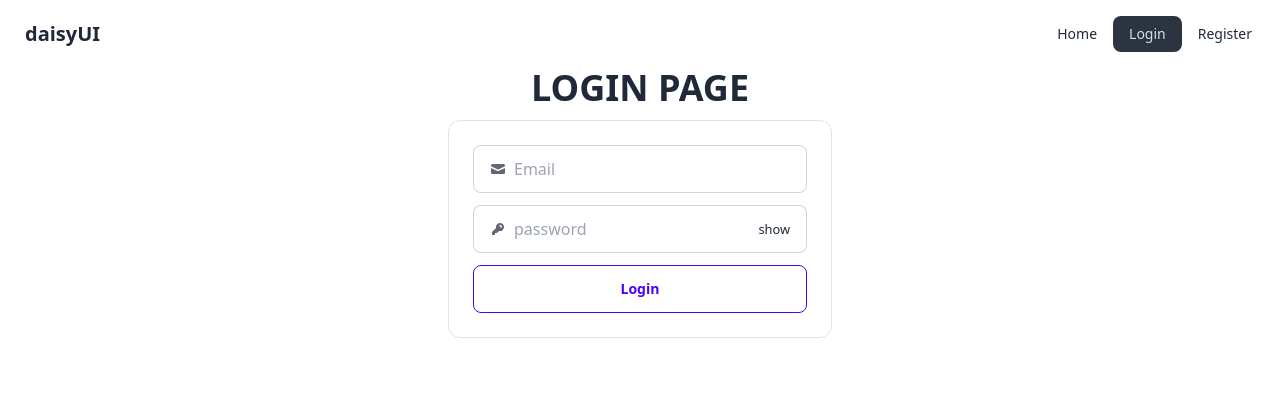
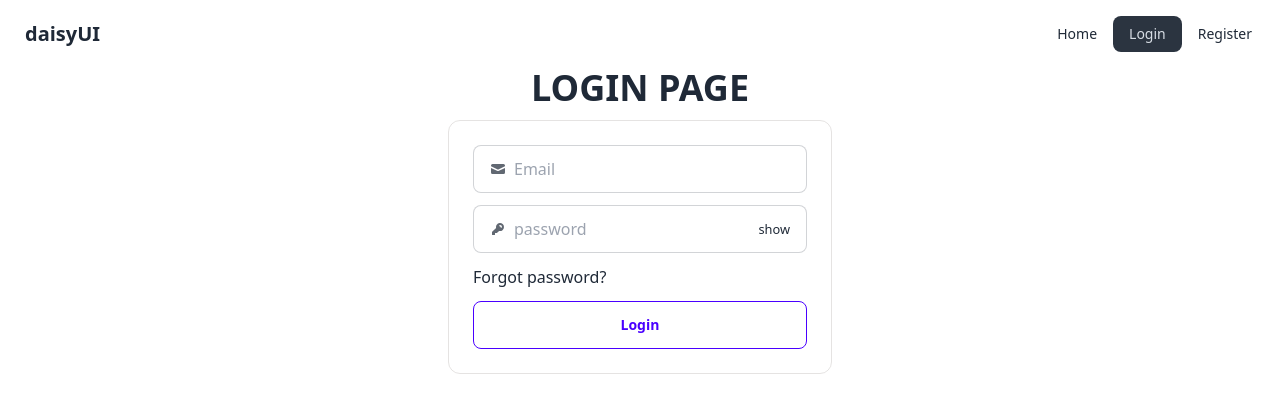
Before and after one commit to Jisan-Dev/M50-user-email-pass-auth, a React (Vite) app: page /login in a window 1280 px wide. Shown: the top 412 px of the page. Built offline with nearby package versions, Linux system fonts and the light colour scheme.

Commit message:
added forgot password? feature to reset password through email

```diff
--- a/src/pages/login/Login.jsx
+++ b/src/pages/login/Login.jsx
@@ -1,16 +1,22 @@
-import { signInWithEmailAndPassword } from 'firebase/auth';
-import { useState } from 'react';
+import { sendPasswordResetEmail, signInWithEmailAndPassword } from 'firebase/auth';
+import { useRef, useState } from 'react';
 import auth from '../../firebase/firebase.config';
 
 const Login = () => {
   const [isPassVisible, setIsPassVisible] = useState(false);
   const [loginError, setLoginError] = useState('');
   const [success, setSuccess] = useState('');
+  const emailRef = useRef(null);
 
   const handleLogin = (e) => {
     e.preventDefault();
     const email = e.target.email.value;
     const password = e.target.password.value;
+
+    // reset error message
+    setLoginError('');
+    // reset success message
+    setSuccess('');
 
     signInWithEmailAndPassword(auth, email, password)
       .then((result) => {
@@ -19,6 +25,28 @@ const Login = () => {
       })
       .catch((error) => {
         console.log(error);
+        setLoginError(error.message);
+      });
+  };
+
+  const handleForgotPassword = () => {
+    const email = emailRef.current.value;
+
+    if (!email) {
+      setLoginError('Please enter an email');
+      return;
+    } else if (!/^[^\s@]+@[^\s@]+\.[^\s@]+$/.test(email)) {
+      setLoginError('Please write a valid email');
+      return;
+    }
+
+    sendPasswordResetEmail(auth, email)
+      .then(() => {
+        console.log('logged in');
+        setSuccess('password reset email sent');
+      })
+      .catch((error) => {
+        console.log(error.message);
         setLoginError(error.message);
       });
   };
@@ -32,7 +60,7 @@ const Login = () => {
             <path d="M2.5 3A1.5 1.5 0 0 0 1 4.5v.793c.026.009.051.02.076.032L7.674 8.51c.206.1.446.1.652 0l6.598-3.185A.755.755 0 0 1 15 5.293V4.5A1.5 1.5 0 0 0 13.5 3h-11Z" />
             <path d="M15 6.954 8.978 9.86a2.25 2.25 0 0 1-1.956 0L1 6.954V11.5A1.5 1.5 0 0 0 2.5 13h11a1.5 1.5 0 0 0 1.5-1.5V6.954Z" />
           </svg>
-          <input type="email" name="email" className="grow" placeholder="Email" required />
+          <input type="email" ref={emailRef} name="email" className="grow" placeholder="Email" required />
         </label>
         <label className="input input-bordered flex items-center gap-2">
           <svg xmlns="http://www.w3.org/2000/svg" viewBox="0 0 16 16" fill="currentColor" className="w-4 h-4 opacity-70">
@@ -47,6 +75,9 @@ const Login = () => {
             {isPassVisible ? 'hide' : 'show'}
           </small>
         </label>
+        <p onClick={handleForgotPassword} className="link link-hover">
+          Forgot password?
+        </p>
         <div className="flex justify-center">
           <input type="submit" value="Login" className="btn btn-outline btn-primary w-full" />
           {/* <button className="btn btn-outline btn-primary w-full">Register</button> */}
```
